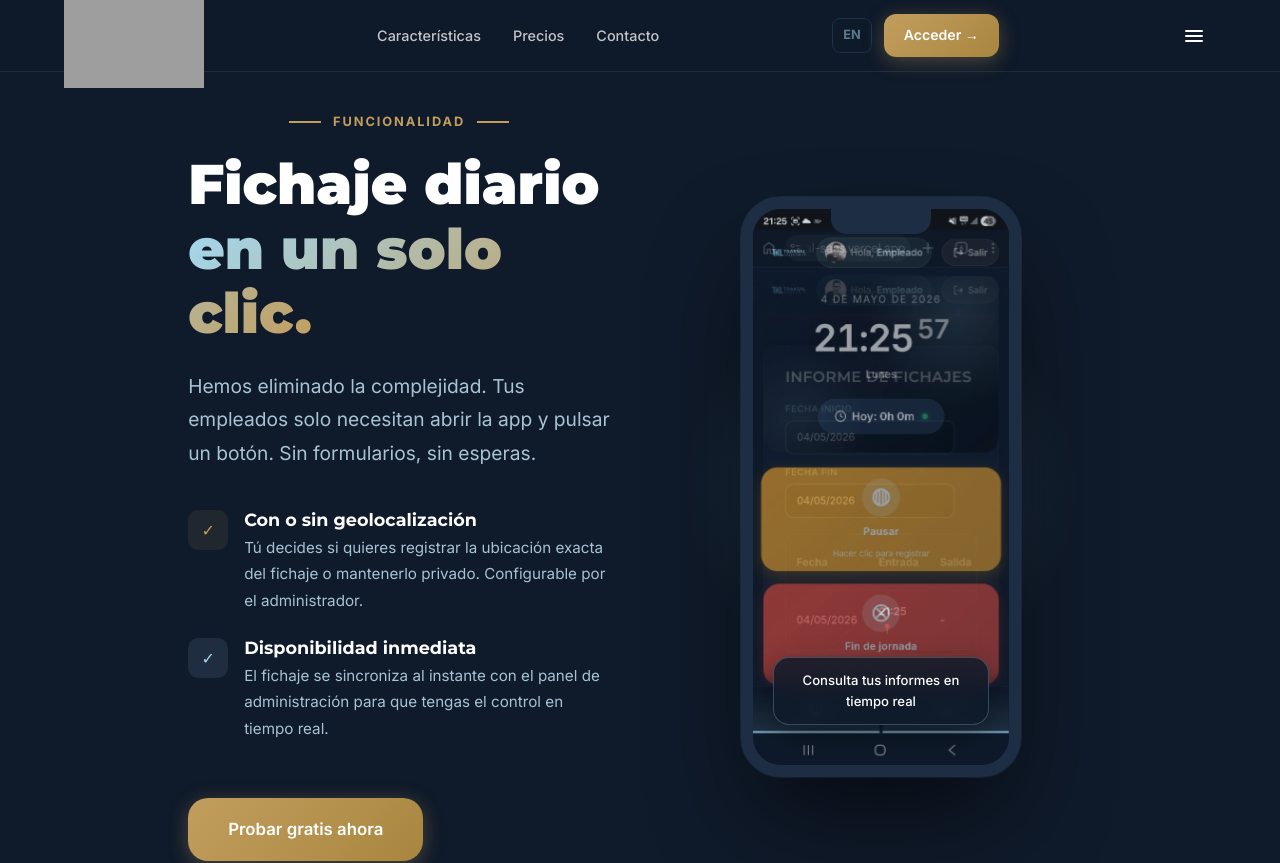
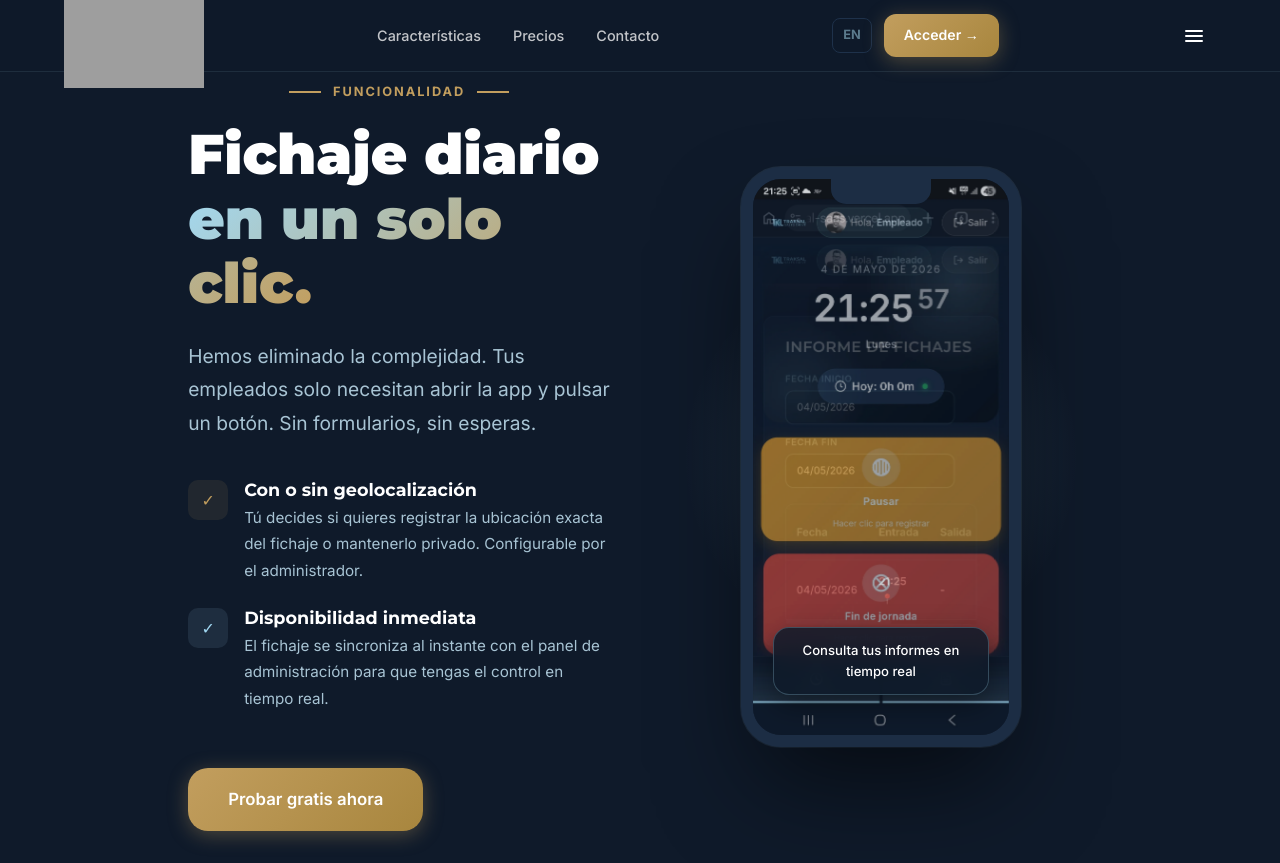
Before and after one commit to jormolca/traksal-web, a Next.js app: page /fichaje-diario in a window 1280 px wide. Shown: the top 863 px of the page. Built offline with nearby package versions, Linux system fonts and the light colour scheme; grey boxes are pictures that could not be loaded.

Commit message:
style: reduce top padding to match visual start of homepage

```diff
--- a/src/app/fichaje-diario/page.js
+++ b/src/app/fichaje-diario/page.js
@@ -51,7 +51,7 @@ export default function FichajeDiarioPage() {
 
       {/* Content */}
       <section style={{
-        paddingTop: 'calc(var(--nav-height) + 40px)',
+        paddingTop: 'calc(var(--nav-height) + 10px)',
         paddingBottom: '80px',
         minHeight: '80vh',
         display: 'flex',
```
